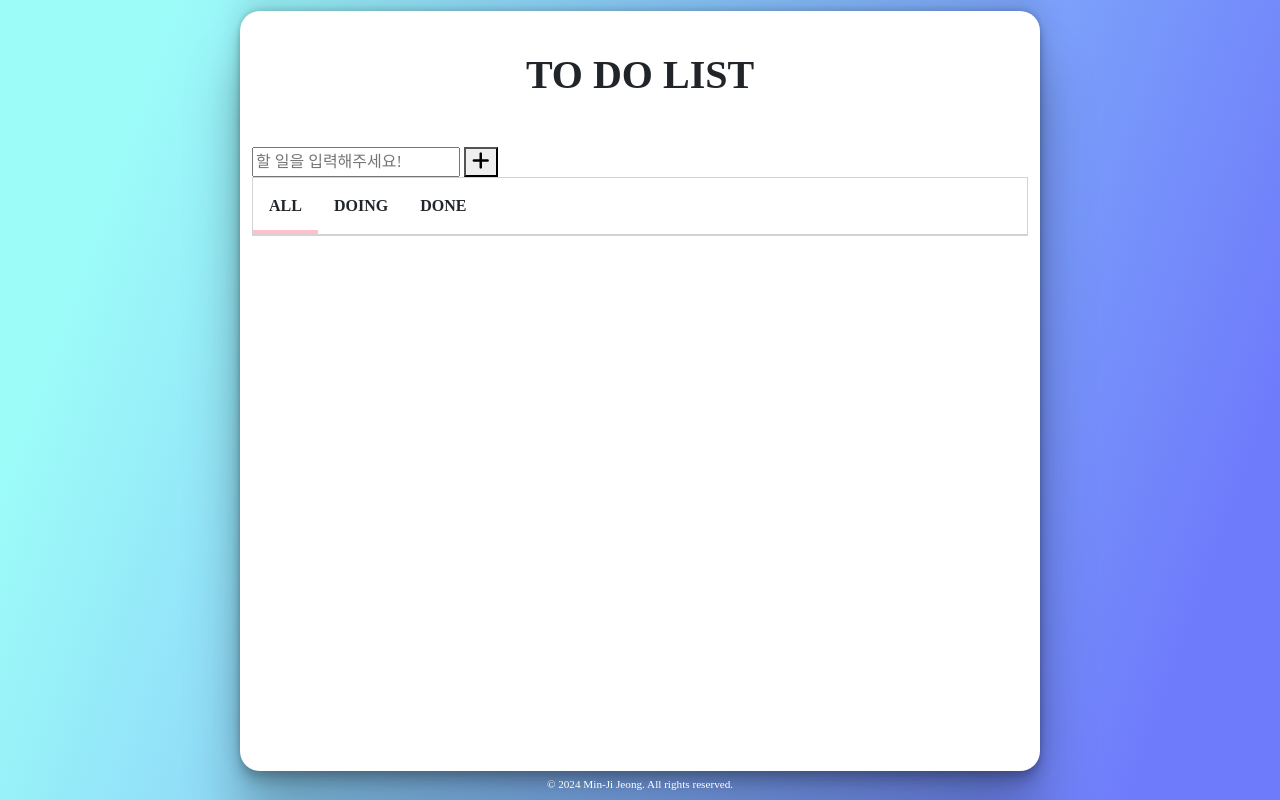
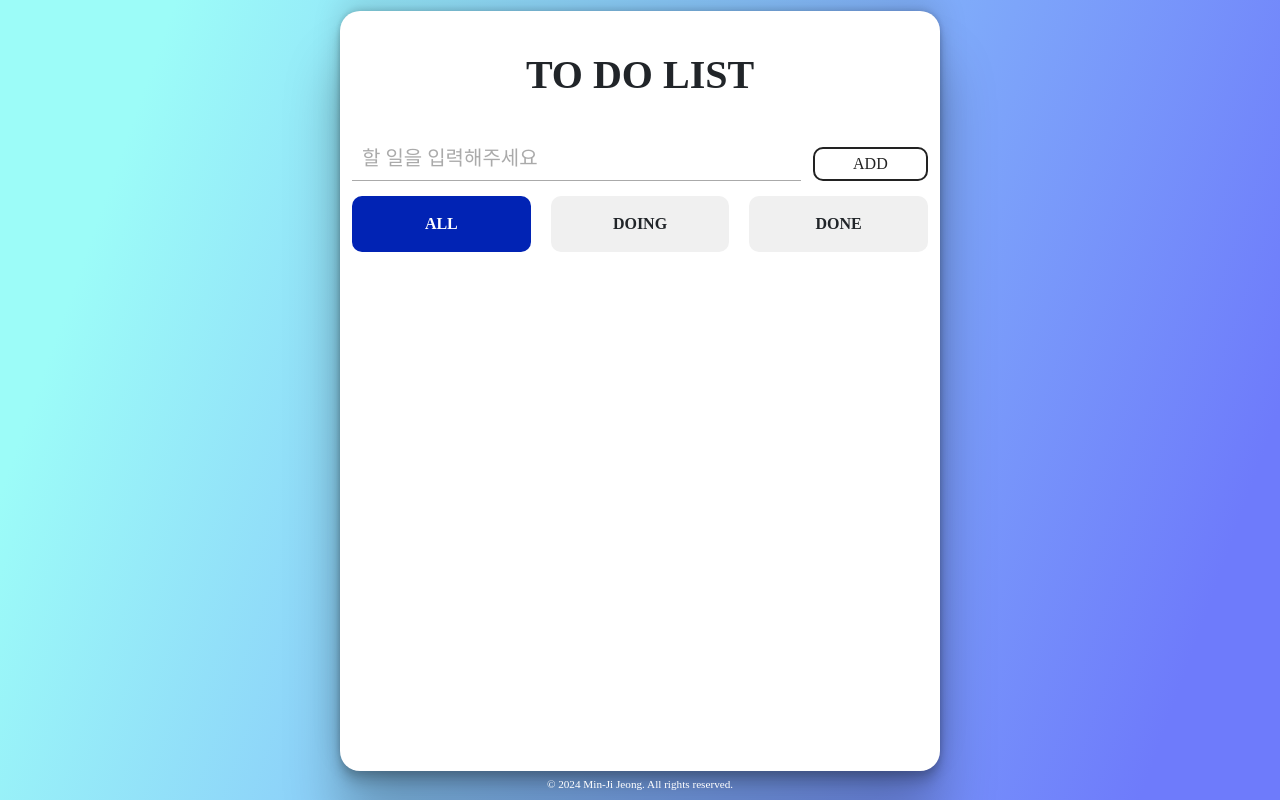
Before and after one commit to jeong-minG/Todo, a plain HTML site: page index.html in a window 1280 px wide. Both pictures are taken after a click on the element "ALL". Drawn offline with nearby package versions, Linux system fonts and the light colour scheme; a web font is replaced by a local one.

Commit message:
4th commit

```diff
--- a/index.html
+++ b/index.html
@@ -15,14 +15,16 @@
     <div class="container">
         <h1>TO DO LIST</h1>
         <section class="input-area">
-            <input type="text" id="task-input" placeholder="할 일을 입력해주세요!" />
-            <button id="add-button"><i class="fa-solid fa-plus fa-lg"></i></button>
+            <input type="text" id="task-input" required>
+            <label>할 일을 입력해주세요</label>
+            <span></span>
+            <button id="add-button">ADD</button>
         </section>
 
         <section class="task-area">
             <div class="task-tabs">
-                <div id="under-line"></div>
-                <div id="all">ALL</div>
+                <!-- <div id="under-line"></div> -->
+                <div id="all" class="active">ALL</div>
                 <div id="ongoing">DOING</div>
                 <div id="done">DONE</div>
             </div>
--- a/main.js
+++ b/main.js
@@ -22,9 +22,11 @@ taskInput.addEventListener("focus", function() {
     taskInput.value = "";
 });
 
-for(let i=1; i<tabs.length;i++){
+for(let i=0; i<tabs.length;i++){
     tabs[i].addEventListener("click", function(event) {
         filter(event);
+        buttonOff();
+        tabs[i].classList.add("active");
     });
 }
 
@@ -52,12 +54,13 @@ function render(){
     //all taskList
     //ongoing, done filterList
     let list=[];
-    if(mode === "all"){
+    if (mode === "ongoing"){
+        for(let i=0;i<taskList.length;i++){
+            if(taskList[i].isComplete == false){list.push(taskList[i]);}
+        }
+    }else if(mode === "done"){list=filterList;
+    } else {
         list = taskList;
-    } else if (mode === "ongoing"){
-        list=filterList;
-    }else if (mode === "done"){
-        list=filterList;
     }
     let resultHtml = ``;
     for(let i=0;i<list.length;i++){
@@ -87,7 +90,7 @@ function toggleComplete(id){
             break;
         }
     }
-    render();
+     filter({ target: { id: mode } });
 }
 
 function deleteTask(id){
@@ -96,7 +99,7 @@ function deleteTask(id){
           taskList.splice(i, 1);
           break;
         }
-}render();
+} filter({ target: { id: mode } });
 }
 
 
@@ -128,6 +131,13 @@ function filter(event){
     }
 }
 
+function buttonOff(){
+    tabs.forEach((content) => {
+        content.classList.remove("active");
+      });
+}
+
+
 function randomIDGenerate(){
     return '_' + Math.random().toString(36).substr(2, 9);
 }
--- a/style.css
+++ b/style.css
@@ -20,7 +20,7 @@ body{
 
 .container{
     background-color: white; border-radius: 20px;
-    max-width:800px;
+    max-width:600px;
     height:100%;
     min-height: 95vh;
     box-shadow: rgba(0, 0, 0, 0.25) 0px 54px 55px, rgba(0, 0, 0, 0.12) 0px -12px 30px, rgba(0, 0, 0, 0.12) 0px 4px 6px, rgba(0, 0, 0, 0.17) 0px 12px 13px, rgba(0, 0, 0, 0.09) 0px -3px 5px;
@@ -30,33 +30,96 @@ body{
     font-weight: 700; text-align: center; padding: 1em 0em;
 }
 
-.task-area{
+/* .task-area{
     border: 1px solid lightgrey;
+} */
+ .input-area{position: relative; display: flex; justify-content: space-between;
+    width: 100%; }
+
+    .input-area input {
+        font-size: 15px;
+        color: #222222;
+        width: 78%;
+        border: none;
+        border-bottom: 1px solid #aaaaaa;
+        padding-bottom: 10px;
+        padding-left: 10px;
+        position: relative;
+        background: none;
+        z-index: 5;
+      }
+      .input-area input::placeholder { color: #aaaaaa; }
+      .input-area input:focus { outline: none; }
+
+      .input-area span {
+        display: block;
+        position: absolute;
+        bottom: 0;
+        left: 0%;  /* right로만 바꿔주면 오 - 왼 */
+        background-color: #666;
+        width: 0;
+        height: 2px;
+        border-radius: 2px;
+        transition: 0.5s;
+      }
+
+      .input-area label {
+        position: absolute;
+        color: #aaa;
+        left: 10px;
+        font-size: 20px;
+        bottom: 8px;
+        transition: all .2s;
+      }
+
+      .input-area input:focus ~ label, .input-area input:valid ~ label {
+        font-size: 16px;
+        bottom: 40px;
+        color: #666;
+        font-weight: bold;
+      }
+
+      .input-area input:focus ~ span, .input-area input:valid ~ span {
+        width: 78%;
+      }
+
+
+      #add-button{color: #222222;box-shadow: 0px 0px 0px 0px #0123b4;
+        width: 20%;background-color:white ; border: 2px solid #222222; border-radius: 10px;
+      }
+      #add-button:hover { font-size: 1.1em;
+        box-shadow: 0px 0px 0px 3px #0123b4; border: none; font-weight: 900; transition: all 0.2s;
+      }
+
+.task-tabs{ margin: 15px 0 12px 0;
+    display: grid;
+    grid:auto/repeat(3, 1fr);
+    justify-content: space-around;
+    align-items: center;
+    column-gap: 20px;
 }
 
-
-.task-tabs{
-    display: flex;
-    border-bottom: 1px solid lightgrey;
-    position: relative;
-
+.task-tabs div{background-color: rgb(240, 240, 240); border-radius: 10px;
+    cursor: pointer;
+    padding: 1em;text-align: center;box-shadow: 0px 0px 0px 0px #0123b4;
+    font-weight: bold;
+}
+.task-tabs div:hover:not(.active){box-shadow: 0px 0px 0px 3px #0123b4; border: none; font-weight: 900; transition: all 0.2s;
 }
 
-.task-tabs div{
-    cursor: pointer;
-    padding: 1em;
-    font-weight: bold;
+div.active{
+    background-color:#0123b4 ; color: white; font-weight: 900;
 }
 
 .task{
     display: flex; justify-content: space-between;
-    width: 100%;
+    width: 100%;border-bottom:1px solid #aaaaaa ;
 }
 .task span{
     padding: 1em;
 }
 .task-done{text-decoration: line-through; background-color: #ccc;}
-
+/*
 #under-line{
     height: 4px;
     background-color: pink;
@@ -65,7 +128,7 @@ body{
     left: 0px;
     top: 52px;
     padding: 0;
-}
+} */
 
 /*
 #task-board{
@@ -73,7 +136,7 @@ body{
     overflow-y: auto;
 } */
 .button-area{display: flex;}
-.button-area button{background: white; height: 100%; width:5em; border: none;margin: 0;}
+.button-area button{background: white; height: 100%; width:5.4em; border: none;margin: 0;}
 
 
 footer{color: white; font-weight: 200; line-height: 0.7em; font-size: 0.7em;}
```
